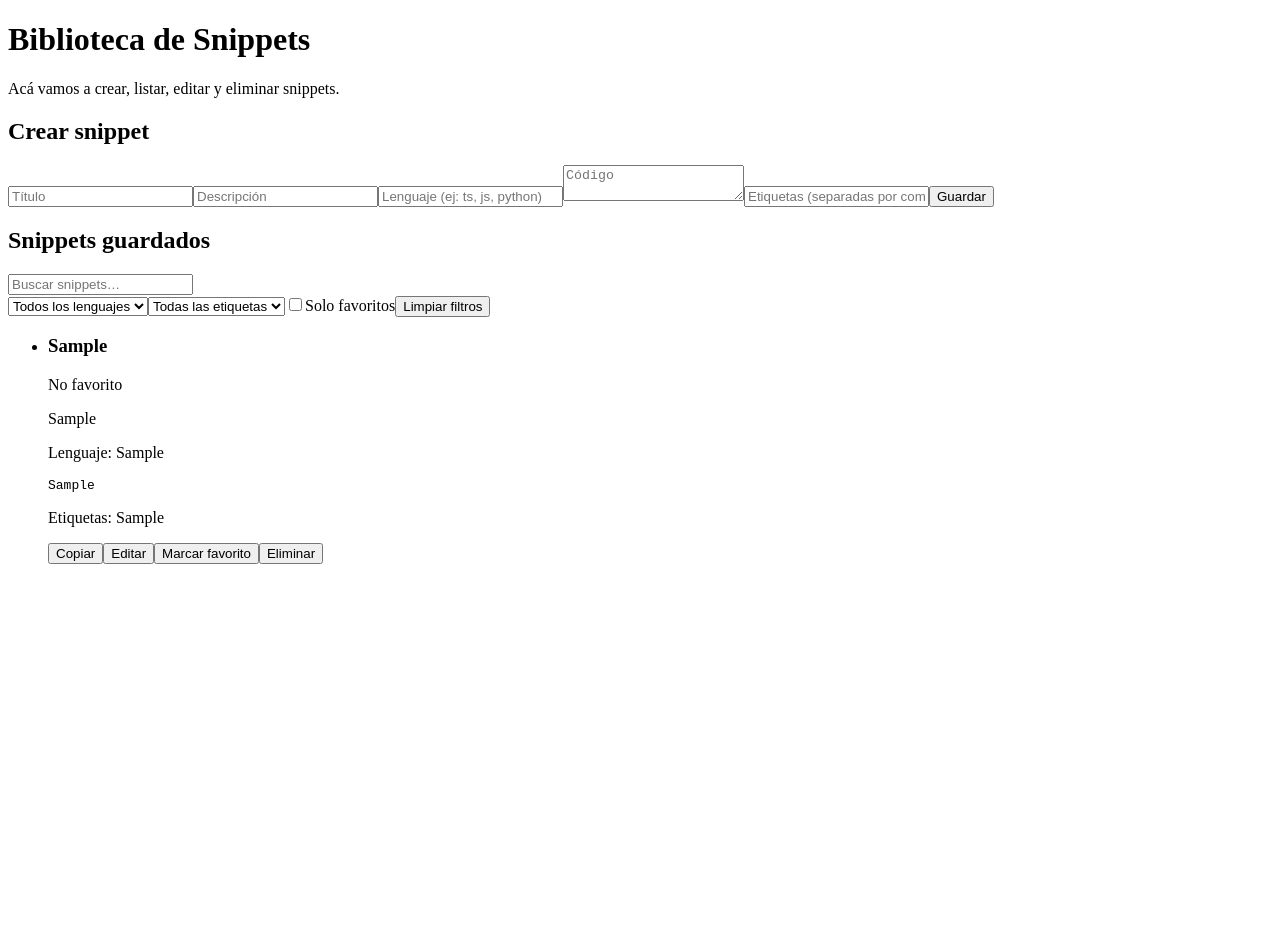
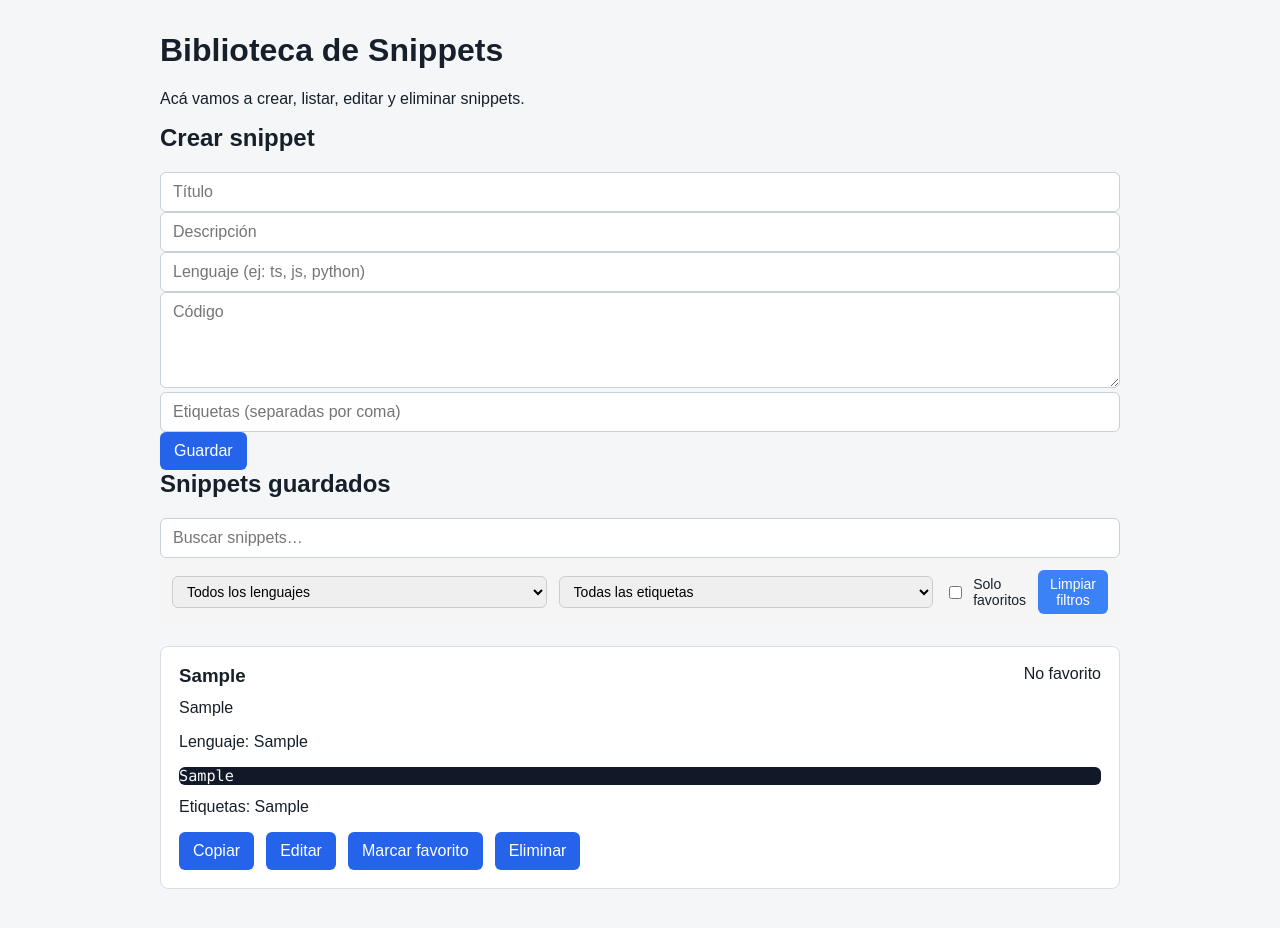
Before and after one commit to matiasfauda23/Proyecto-3-snippets-nextjs-migracion, a Next.js app: page / in a window 1280 px wide. Both pictures are taken after typing "Sample", "Sample", "Sample", "Sample", "Sample" into the empty fields and a click on the button "Guardar". Shown: the top 928 px of the page. Before the commit the page ends 800 px from the top, so only its background shows below. Built offline with nearby package versions, Linux system fonts and the light colour scheme.

Commit message:
feat: create SnippetCodeDIsplay component

```diff
--- a/app/layout.tsx
+++ b/app/layout.tsx
@@ -1,5 +1,7 @@
 import type { Metadata } from "next";
 import type { ReactNode } from "react";
+import "highlight.js/styles/github-dark.css";
+import "./globals.css";
 
 export const metadata: Metadata = {
   title: "Biblioteca de Snippets",
--- a/features/snippets/components/SnippetCodeDisplay.tsx
+++ b/features/snippets/components/SnippetCodeDisplay.tsx
@@ -1,12 +1,112 @@
+"use client";
+
+import { useMemo } from "react";
+import hljs from "highlight.js/lib/core";
+import css from "highlight.js/lib/languages/css";
+import java from "highlight.js/lib/languages/java";
+import javascript from "highlight.js/lib/languages/javascript";
+import python from "highlight.js/lib/languages/python";
+import sql from "highlight.js/lib/languages/sql";
+import typescript from "highlight.js/lib/languages/typescript";
+import xml from "highlight.js/lib/languages/xml";
+
 type SnippetCodeDisplayProps = {
   code: string;
   language: string;
 };
 
+/**
+ * Alias que highlight.js no resuelve por sí solo.
+ * Los nombres canónicos (javascript, python, etc.) y los alias internos de la
+ * librería (html -> xml) los valida `hljs.getLanguage`, así que acá viven
+ * únicamente las abreviaturas que escribe el usuario en el formulario.
+ */
+const LANGUAGE_ALIASES: Record<string, string> = {
+  js: "javascript",
+  jsx: "javascript",
+  py: "python",
+  ts: "typescript",
+  tsx: "typescript",
+};
+
+let languagesRegistered = false;
+
+/**
+ * Registra los lenguajes una única vez.
+ * El registro vive acá y no en el cuerpo del módulo para que importar este
+ * archivo no dispare efectos secundarios: se ejecuta recién cuando el
+ * componente renderiza en el cliente.
+ */
+function ensureHighlightJs(): void {
+  if (languagesRegistered) {
+    return;
+  }
+
+  hljs.registerLanguage("css", css);
+  hljs.registerLanguage("java", java);
+  hljs.registerLanguage("javascript", javascript);
+  hljs.registerLanguage("python", python);
+  hljs.registerLanguage("sql", sql);
+  hljs.registerLanguage("typescript", typescript);
+  hljs.registerLanguage("xml", xml);
+
+  languagesRegistered = true;
+}
+
+function escapeHtml(value: string): string {
+  return value
+    .replaceAll("&", "&amp;")
+    .replaceAll("<", "&lt;")
+    .replaceAll(">", "&gt;")
+    .replaceAll('"', "&quot;")
+    .replaceAll("'", "&#39;");
+}
+
+/**
+ * Devuelve el nombre canónico del lenguaje si highlight.js sabe resolverlo,
+ * o `null` si no está registrado. `hljs.getLanguage` es la única fuente de
+ * verdad, de modo que la lista de alias no puede desincronizarse del registro.
+ */
+function normalizeLanguage(language: string): string | null {
+  const trimmedLanguage = language.trim().toLowerCase();
+
+  if (!trimmedLanguage) {
+    return null;
+  }
+
+  const candidate = LANGUAGE_ALIASES[trimmedLanguage] ?? trimmedLanguage;
+
+  return hljs.getLanguage(candidate) ? candidate : null;
+}
+
 export function SnippetCodeDisplay({ code, language }: SnippetCodeDisplayProps) {
+  const { normalizedLanguage, highlightedHtml } = useMemo(() => {
+    ensureHighlightJs();
+
+    const resolved = normalizeLanguage(language);
+
+    if (!resolved) {
+      return { normalizedLanguage: null, highlightedHtml: escapeHtml(code) };
+    }
+
+    try {
+      return {
+        normalizedLanguage: resolved,
+        highlightedHtml: hljs.highlight(code, { language: resolved }).value,
+      };
+    } catch {
+      return { normalizedLanguage: resolved, highlightedHtml: escapeHtml(code) };
+    }
+  }, [code, language]);
+
   return (
-    <pre>
-      <code className={`language-${language}`}>{code}</code>
+    <pre className="snippet-code-block">
+      <code
+        className={
+          normalizedLanguage ? `language-${normalizedLanguage}` : undefined
+        }
+        dangerouslySetInnerHTML={{ __html: highlightedHtml }}
+      />
     </pre>
   );
 }
--- a/package.json
+++ b/package.json
@@ -9,6 +9,7 @@
     "lint": "eslint"
   },
   "dependencies": {
+    "highlight.js": "^11.11.1",
     "next": "16.2.11",
     "react": "19.2.4",
     "react-dom": "19.2.4",
```
Also changed, not shown: 1 other file (tests, documents, lock files or other folders).
